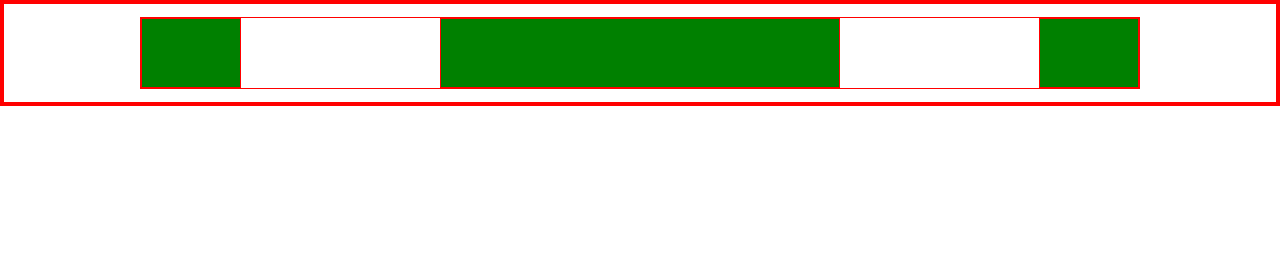
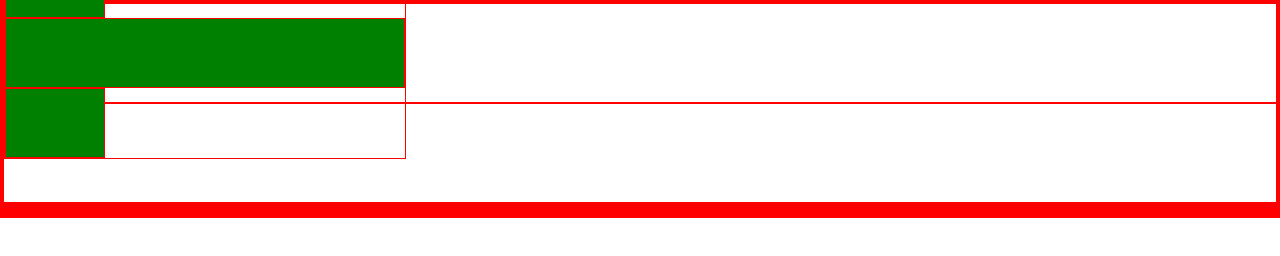
Before and after one commit to lucacappello79/htmlcss-struttura-discord, a plain HTML site: page index.html in a window 1280 px wide. Drawn offline with Linux system fonts and the light colour scheme.

Commit message:
feat added main section

```diff
--- a/index.html
+++ b/index.html
@@ -11,20 +11,34 @@
 </head>
 
 
-<body class="debug">
+<body>
 
     <div class="container">
 
-
-        <nav>
-            <div class="nav-inner">
+        <nav class="nav-top">
+            <div class="nav-top-inner">
                 <div class="logo"></div>
                 <div class="links"></div>
                 <div class="login"></div>
             </div>
+        </nav>
 
 
+
+
+        <nav class="nav-bottom">
+            <div class="nav-bottom-inner"></div>
         </nav>
+
+        <main>
+            <div class="section-one"></div>
+            <div class="section-two"></div>
+            <div class="section-three"></div>
+            <div class="section-four"></div>
+            <div class="section-five"></div>
+        </main>
+
+
 
 
 
```
